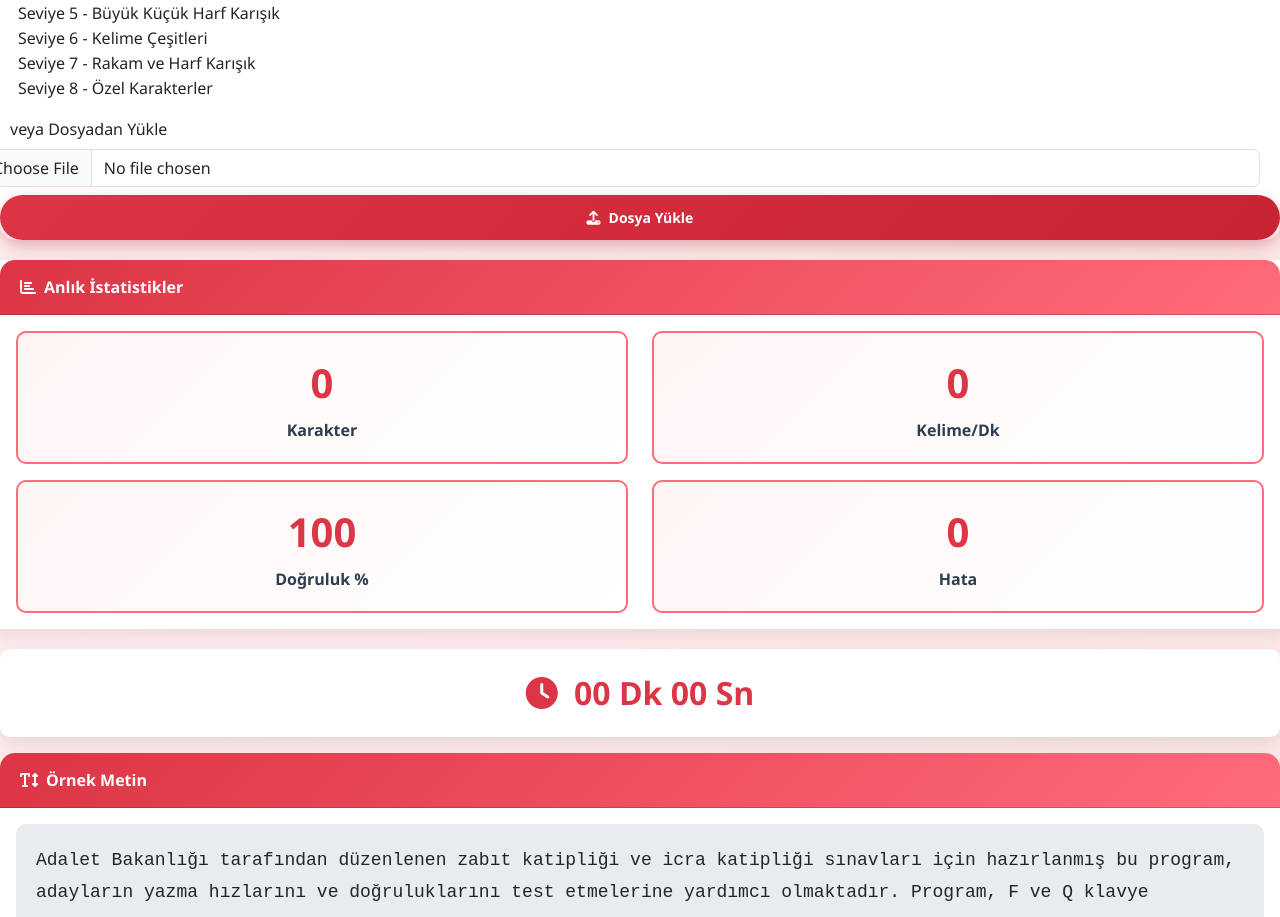
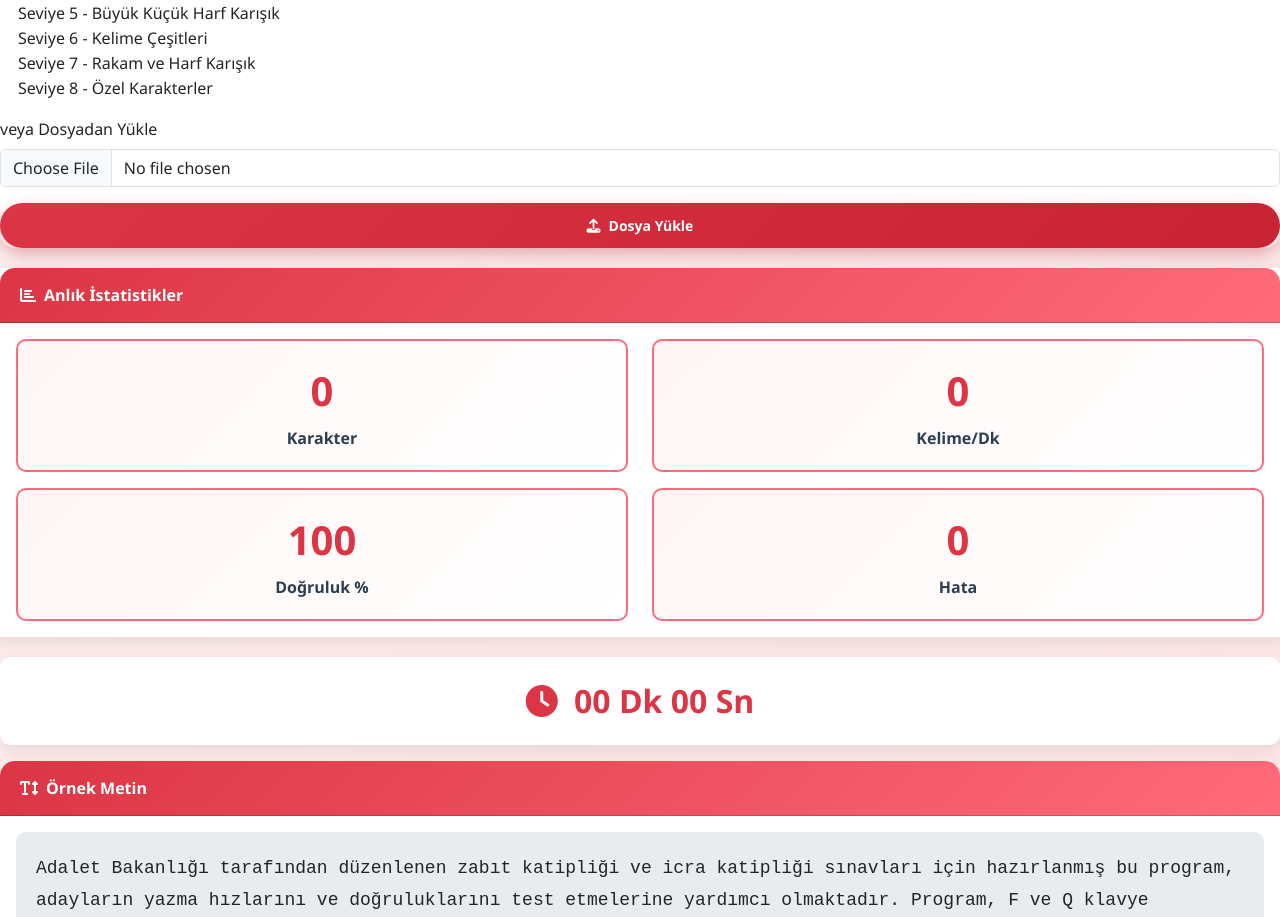
Before and after one commit to Halilce/unikeyboardmastery, a plain HTML site: page index.html in a window 1280 px wide. Shown: the part 1663-2580 px from the top of the page. Drawn offline with nearby package versions, Linux system fonts and the light colour scheme.

Commit message:
Genel düzeltmeler

```diff
--- a/index.html
+++ b/index.html
@@ -508,9 +508,9 @@
                                 <option value="p7">Seviye 8 - Özel Karakterler</option>
                             </select>
                         </div>
-                        <div class="mb-2">
-                            <label class="form-label" style="margin-right: 5px; margin-left: 10px;">veya Dosyadan Yükle</label>
-                            <input type="file" class="form-control" style="margin-right: 5px; margin-left: -20px;" id="fileInput" accept=".txt">
+                        <div class="mb-3">
+                            <label class="form-label">veya Dosyadan Yükle</label>
+                            <input type="file" class="form-control" id="fileInput" accept=".txt">
                         </div>
                         <button class="btn btn-primary w-100 btn-sm" onclick="importText()">
                             <i class="fas fa-upload me-2"></i>Dosya Yükle
```
